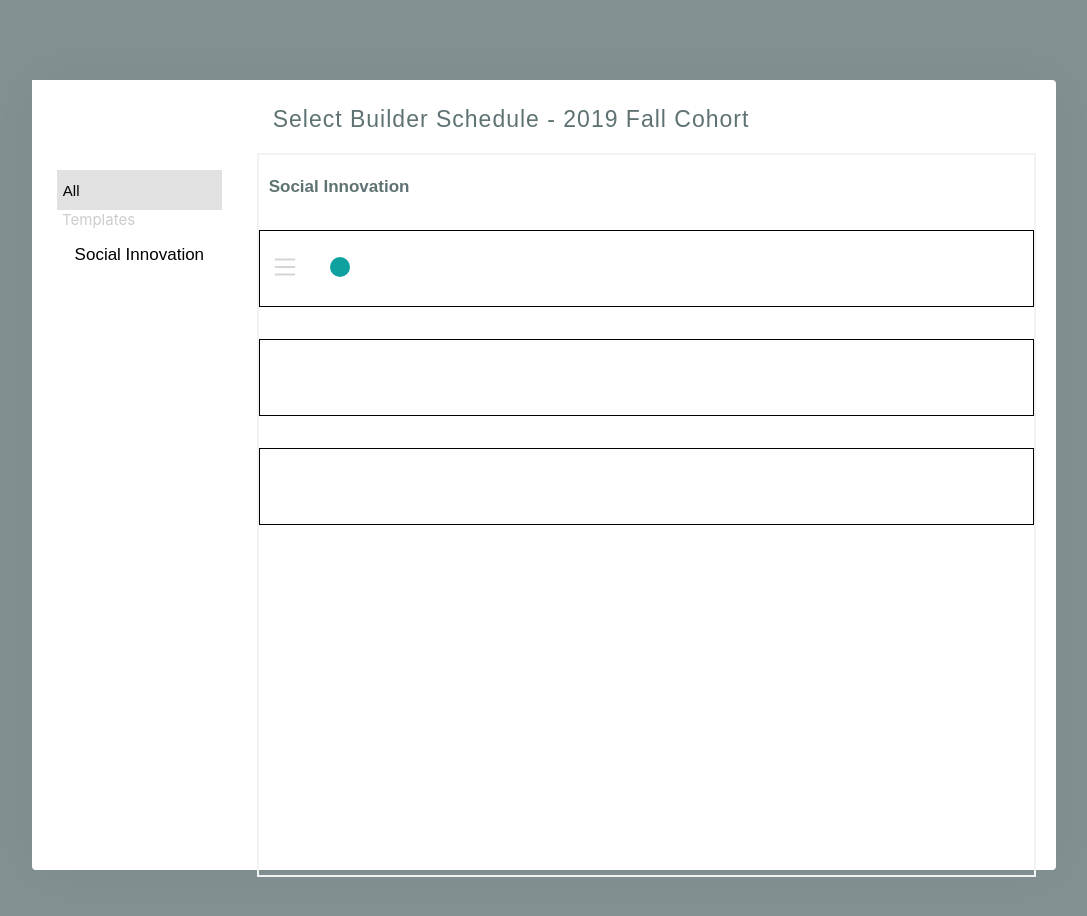
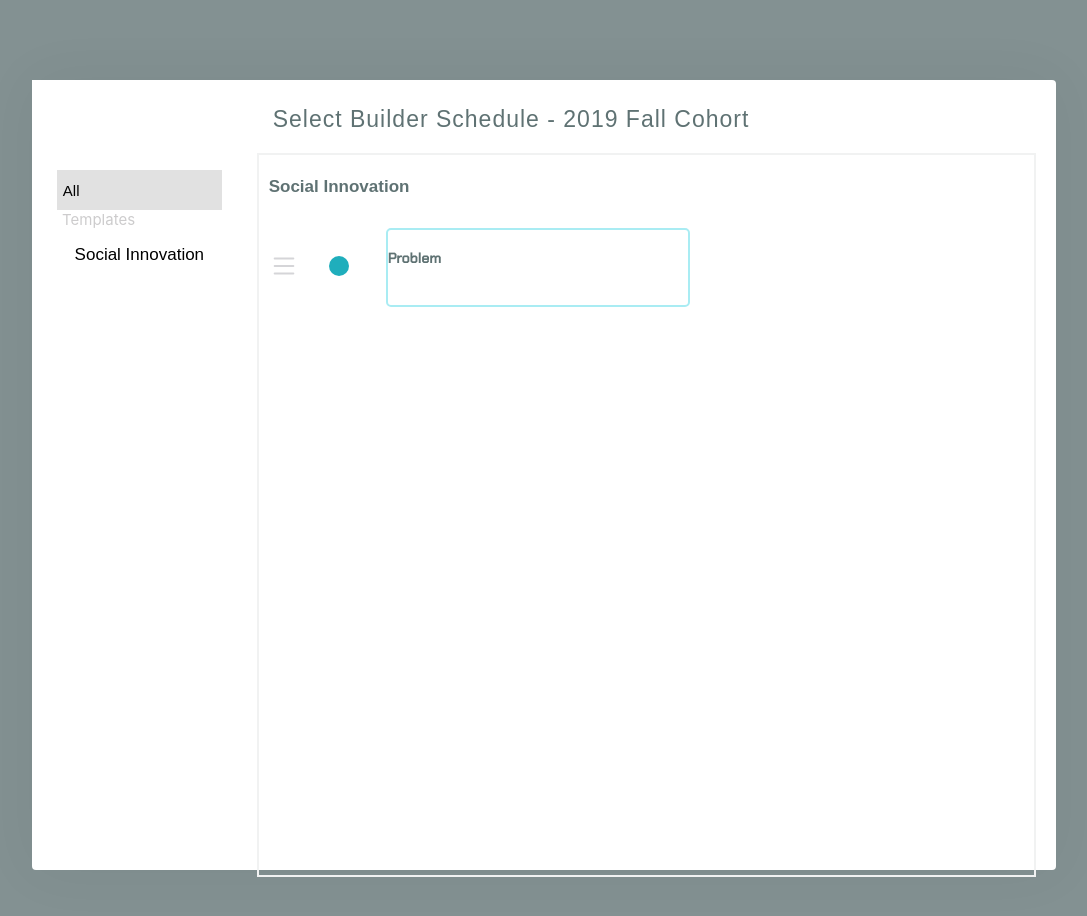
Before and after one commit to Alexoid1/RebelBase, a React (Create React App) app: page / in a window 1280 px wide. Shown: the top 916 px of the page, without its empty margins (96-1183 px from the left). Built offline with nearby package versions, Linux system fonts and the light colour scheme.

Commit message:
add font family

```diff
--- a/public/index.html
+++ b/public/index.html
@@ -10,6 +10,9 @@
       content="Web site created using create-react-app"
     />
     <link rel="stylesheet" href="path/to/font-awesome/css/font-awesome.min.css">
+    <link rel="preconnect" href="https://fonts.googleapis.com">
+<link rel="preconnect" href="https://fonts.gstatic.com" crossorigin>
+<link href="https://fonts.googleapis.com/css2?family=Chakra+Petch:ital,wght@0,300;0,400;0,500;1,300;1,400&display=swap" rel="stylesheet">
 
     <!--
       manifest.json provides metadata used when your web app is installed on a
--- a/src/components/ItemList.css
+++ b/src/components/ItemList.css
@@ -30,7 +30,6 @@
 
 .item {
     height: 75px;
-    border: 1px solid black;
     margin-bottom: 32px;
     display: flex;
     display: row;
@@ -51,6 +50,24 @@
 .iconCircle {
     font-size: 20px;
     text-align: left;
-    margin: 0 30px;
-    color: rgb(15, 160, 160);
+    margin: 0 37px 0 30px ;
+    color: #1FAEBC;
 }
+
+.iconCircle:hover {
+    color: #23cfdf;
+}
+
+.cardBox {
+    height: 75px;
+    width: 300px;
+    border: 2px solid #A9ECF3;
+    border-radius: 5px;
+}
+
+.cardBox h4 {
+    font-size: 14px;
+    color: rgb(95,114,115);
+    text-align: left;
+    font-family: 'Chakra Petch', sans-serif;
+}
--- a/src/components/ItemList.js
+++ b/src/components/ItemList.js
@@ -22,7 +22,8 @@
                         <div>
                             <BsCircleFill  className="iconCircle"/>
                         </div>
-                        <div>
+                        <div className="cardBox">
+                            <h4 className="fontStyle">Problem</h4>
 
                         </div>
                         <div></div>
```
